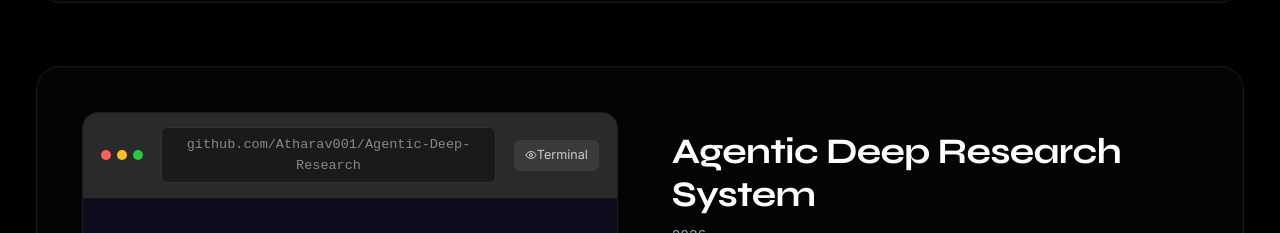
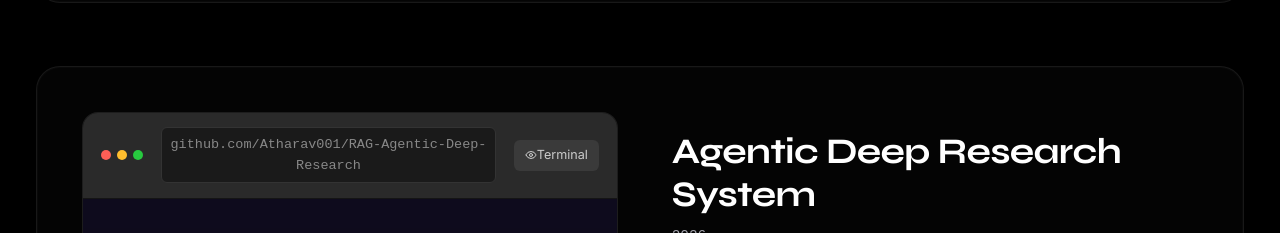
Before and after one commit to Atharav001/portfolio-2.0, a React (Vite) app: page / in a window 1280 px wide. Shown: the part 5524-5757 px from the top of the page. Built offline with nearby package versions, Linux system fonts and the light colour scheme.

Commit message:
Update Agentic Deep Research project links

```diff
--- a/src/components/Projects.jsx
+++ b/src/components/Projects.jsx
@@ -164,8 +164,8 @@ const projectsData = [
     image: "/assets/deep_research_mockup.png",
     readMore: "#",
     technologies: ["Agentic RAG", "Python", "Local LLMs", "FAISS", "BM25", "Ollama"],
-    liveLink: "#",
-    urlBar: "github.com/Atharav001/Agentic-Deep-Research",
+    liveLink: "https://github.com/Atharav001/RAG-Agentic-Deep-Research",
+    urlBar: "github.com/Atharav001/RAG-Agentic-Deep-Research",
     tabTag: "Terminal",
     caseStudy: "#",
     caseStudyDetails: {
```
